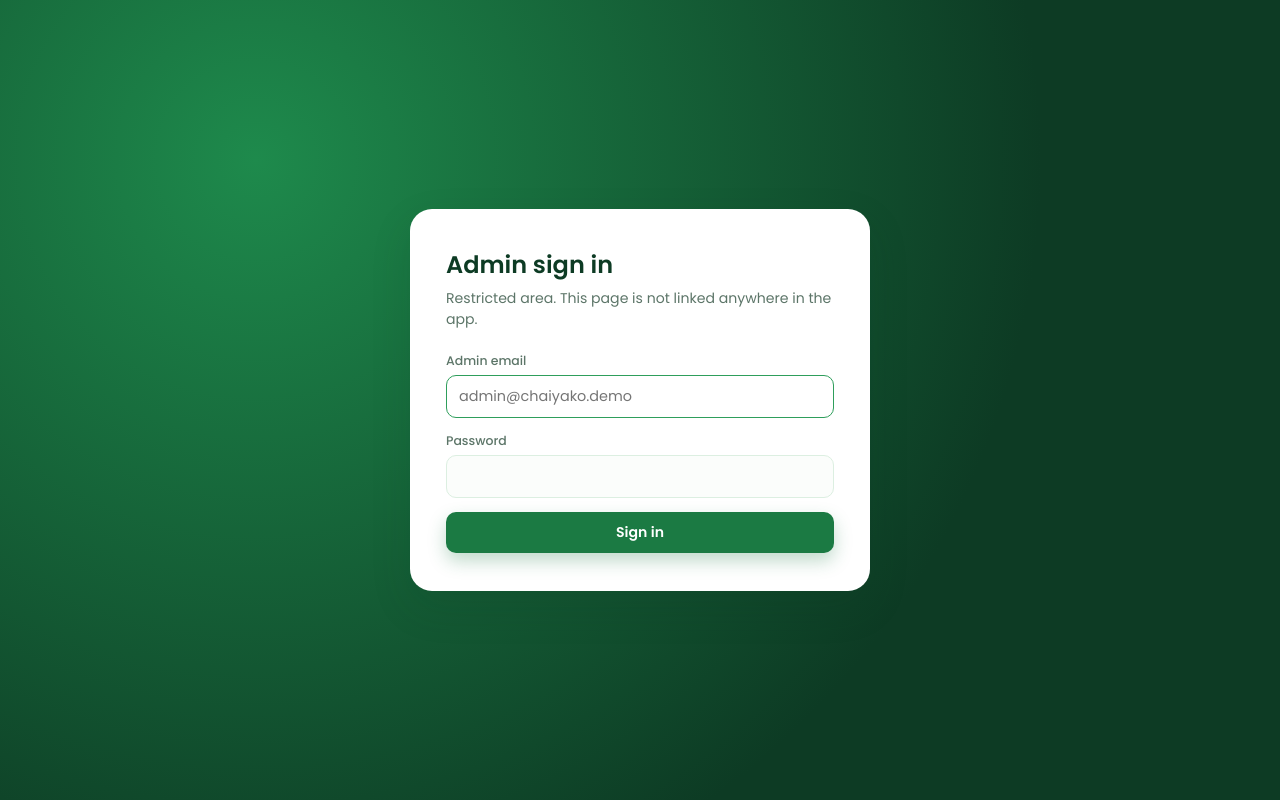
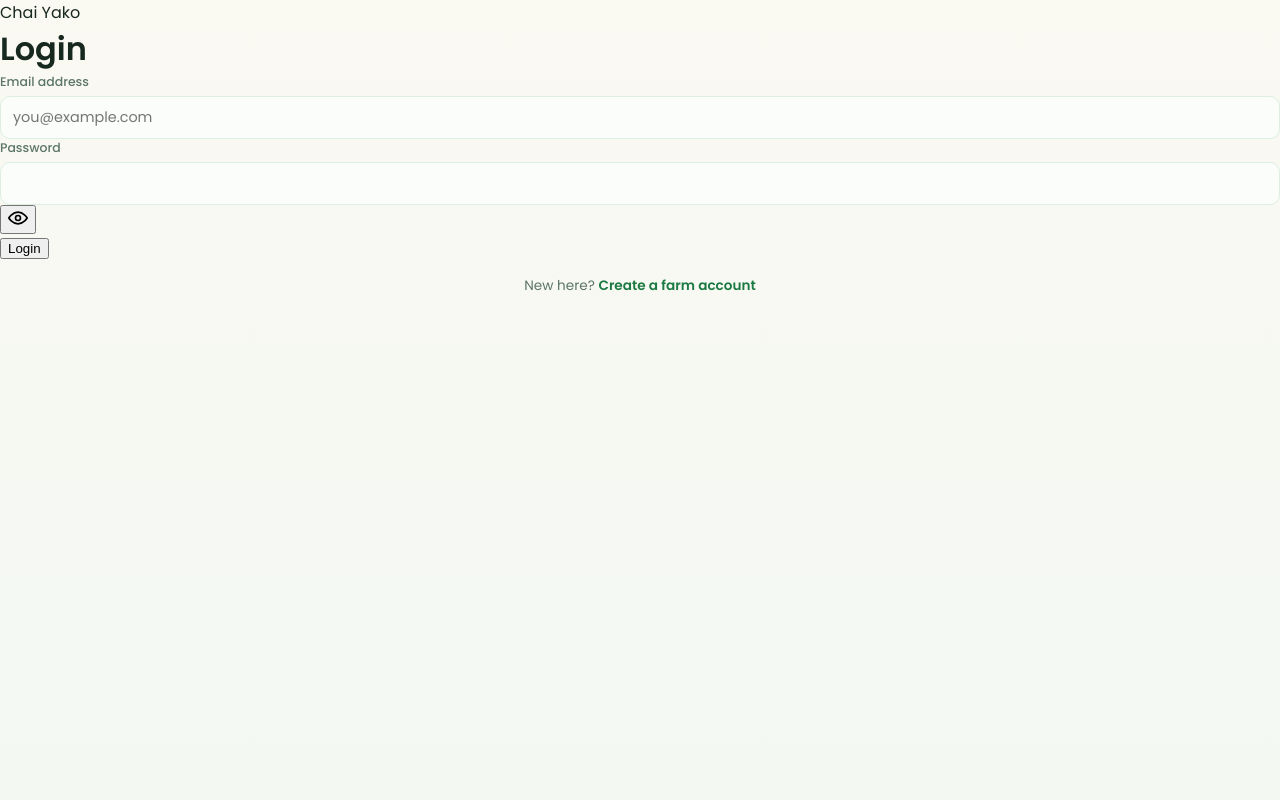
Before and after one commit to BobColdd/chai2, a Flask app: page /admin/login in a window 1280 px wide. Run offline with Flask 3, Linux system fonts and the light colour scheme.

Commit message:
Update login.html

```diff
--- a/app/templates/admin/login.html
+++ b/app/templates/admin/login.html
@@ -3,7 +3,7 @@
 <head>
 <meta charset="UTF-8">
 <meta name="viewport" content="width=device-width, initial-scale=1.0">
-<title>Admin login — Chai Yako</title>
+<title>Log in — Chai Yako</title>
 <link rel="preconnect" href="https://fonts.googleapis.com">
 <link href="https://fonts.googleapis.com/css2?family=Poppins:wght@400;500;600;700&family=Inter:wght@400;500;600&display=swap" rel="stylesheet">
 <link rel="stylesheet" href="{{ url_for('static', filename='css/style.css') }}">
@@ -16,22 +16,46 @@
     {% endfor %}
   {% endwith %}
 </div>
-<div class="auth-wrap" style="background: radial-gradient(rgb(11, 43, 11));">
-  <div class="auth-card">
-    <h1>Admin sign in</h1>
-    <p class="subtitle">Restricted area. This page is not linked anywhere in the app.</p>
+
+<div class="minimal-login-page">
+  <div class="minimal-login">
+    <div class="eyebrow">Chai Yako</div>
+    <h1>Login</h1>
     <form method="POST">
       <div>
-        <label>Admin email</label>
-        <input type="email" name="email" required placeholder="admin@chaiyako.demo" autofocus>
+        <label for="email">Email address</label>
+        <input type="email" id="email" name="email" required placeholder="you@example.com">
       </div>
       <div>
-        <label>Password</label>
-        <input type="password" name="password" required>
+        <label for="password">Password</label>
+        <div class="password-wrap">
+          <input type="password" id="password" name="password" required>
+          <button type="button" class="toggle-eye" onclick="toggleLoginPassword()" aria-label="Show password">
+            <svg id="loginEyeIcon" width="20" height="20" viewBox="0 0 24 24" fill="none" stroke="currentColor" stroke-width="2" stroke-linecap="round" stroke-linejoin="round">
+              <path d="M1 12s4-7 11-7 11 7 11 7-4 7-11 7-11-7-11-7z"></path>
+              <circle cx="12" cy="12" r="3"></circle>
+            </svg>
+          </button>
+        </div>
       </div>
-      <button type="submit" class="btn btn-primary" style="justify-content:center;">Sign in</button>
+      <button type="submit">Login</button>
     </form>
+    <div class="auth-foot">New here? <a href="{{ url_for('auth.register') }}">Create a farm account</a></div>
   </div>
 </div>
+
+<script>
+function toggleLoginPassword() {
+  const input = document.getElementById('password');
+  const icon = document.getElementById('loginEyeIcon');
+  if (input.type === 'password') {
+    input.type = 'text';
+    icon.innerHTML = '<path d="M17.94 17.94A10.94 10.94 0 0 1 12 19c-7 0-11-7-11-7a18.6 18.6 0 0 1 5.06-5.94M9.9 4.24A9.12 9.12 0 0 1 12 4c7 0 11 7 11 7a18.6 18.6 0 0 1-2.16 3.19m-6.72-1.07a3 3 0 1 1-4.24-4.24"></path><line x1="1" y1="1" x2="23" y2="23"></line>';
+  } else {
+    input.type = 'password';
+    icon.innerHTML = '<path d="M1 12s4-7 11-7 11 7 11 7-4 7-11 7-11-7-11-7z"></path><circle cx="12" cy="12" r="3"></circle>';
+  }
+}
+</script>
 </body>
 </html>
```
